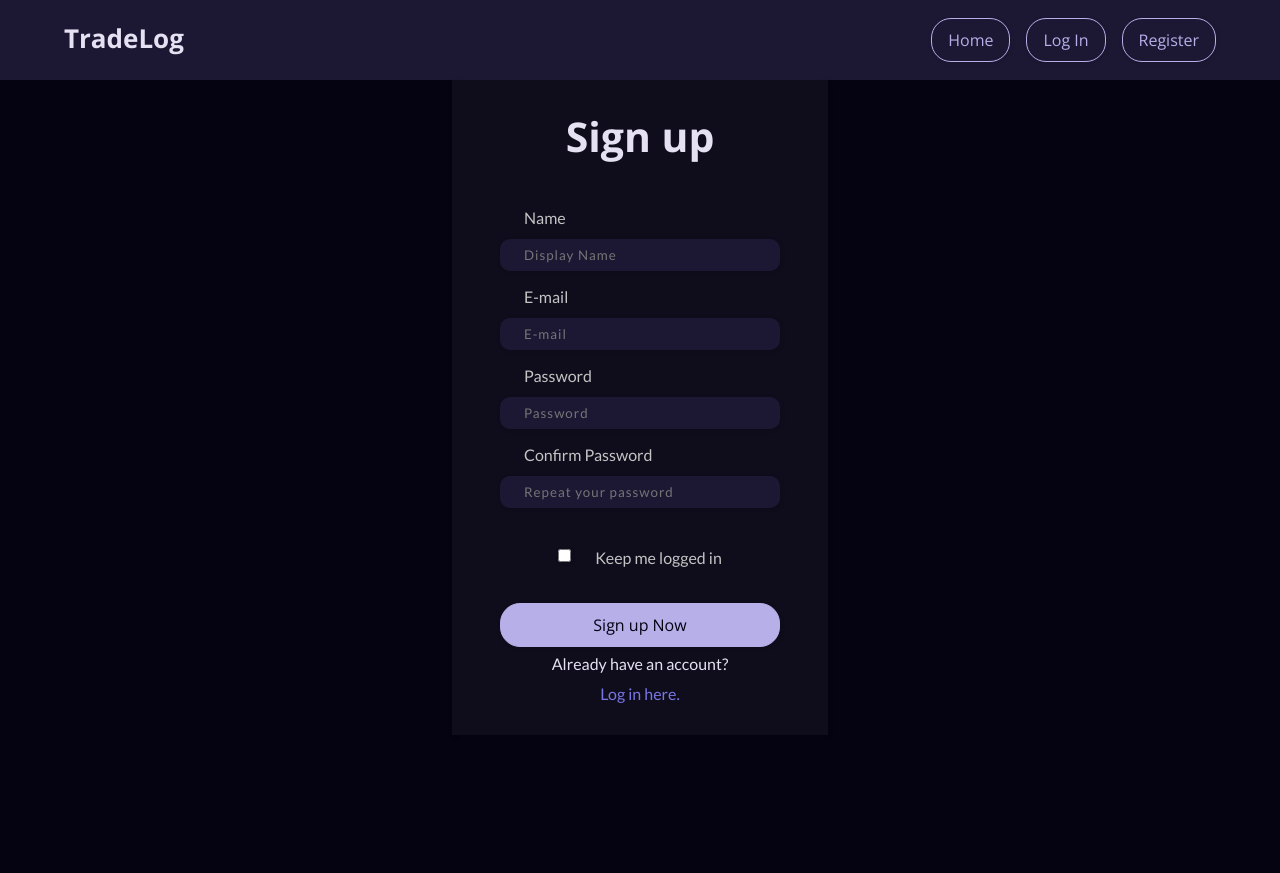
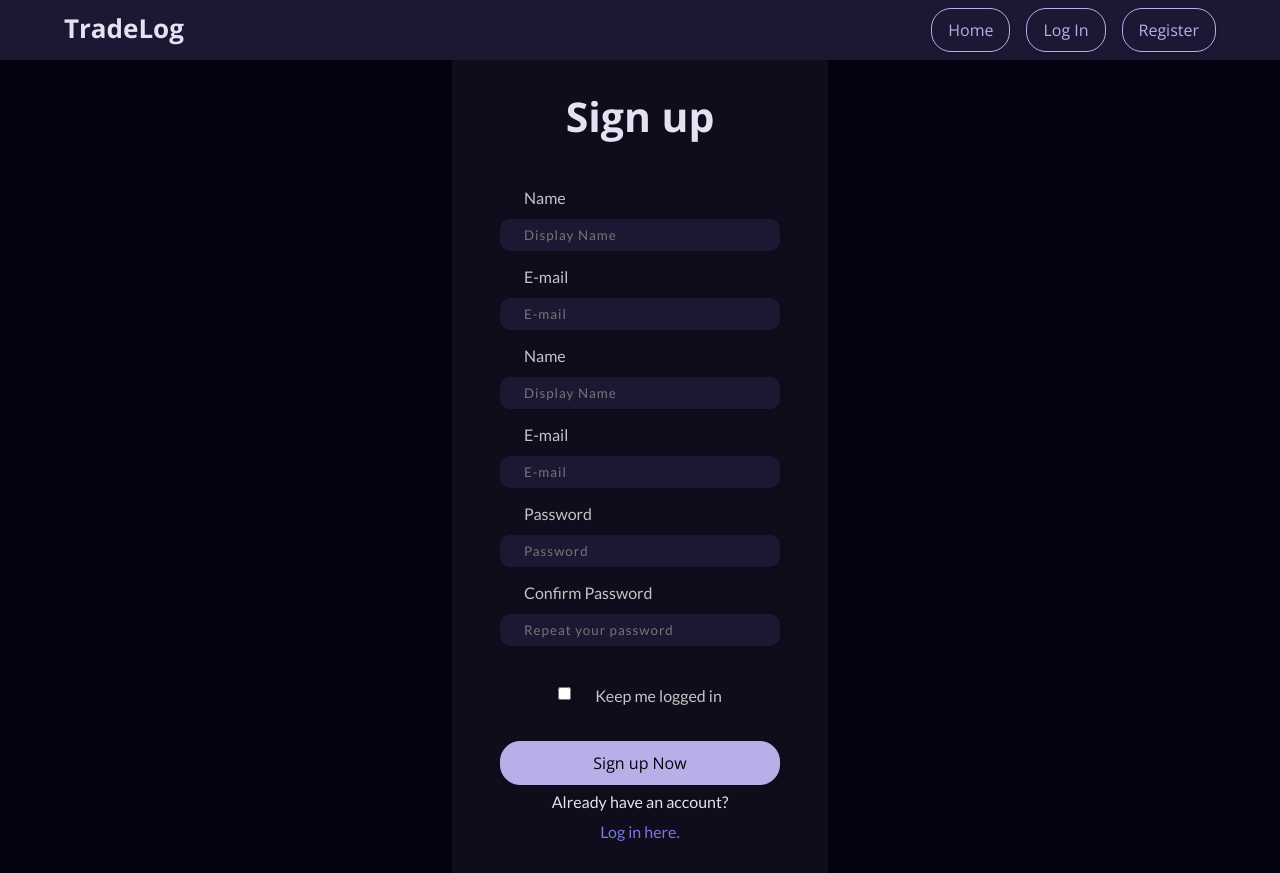
Before and after one commit to topsmart20/trading_frontend_reactjs, a React (Create React App) app: page /user/register in a window 1280 px wide. Before the commit the page ends 800 px from the top, so only its background shows below. Built offline with nearby package versions, Linux system fonts and the light colour scheme.

Commit message:
add error handling messages and input type to InputText component

```diff
--- a/src/Pages/Register/RegisterForm.jsx
+++ b/src/Pages/Register/RegisterForm.jsx
@@ -5,6 +5,7 @@ import { yupResolver } from '@hookform/resolvers/yup';
 import * as yup from 'yup';
 import ErrorMessage from '../Shared/ErrorMessage';
 import Button from '../Shared/ui/Button';
+import InputText from '../Shared/ui/formControl/InputText';
 
 const registerSchema = yup.object().shape({
   name: yup.string().required(),
@@ -30,6 +31,17 @@ const RegisterForm = ({ onSubmit }) => {
       <form className='form form--login' onSubmit={handleSubmit(onSubmit)}>
         <h1 className='form__title'>Sign up</h1>
         <div className='form__items'>
+          <InputText
+            name='name'
+            placeholder='Display Name'
+            label='Name'
+            register={register}
+          />
+          <InputText
+            name='email'
+            label="E-mail"
+            register={register}
+          />
           <div className='form-control'>
             <label className='form__label' htmlFor='name'>
               Name
--- a/src/Pages/Shared/ui/formControl/InputText.jsx
+++ b/src/Pages/Shared/ui/formControl/InputText.jsx
@@ -1,6 +1,7 @@
 import React, { useRef } from 'react';
+import ErrorMessage from '../../ErrorMessage';
 
-const InputText = ({ label, placeholder, name, register }) => {
+const InputText = ({ label, type = 'text', placeholder, name, register, errors }) => {
   const placeHolderText = placeholder ? placeholder : label;
   // const registerRef = useRef();
 
@@ -11,10 +12,12 @@ const InputText = ({ label, placeholder, name, register }) => {
       </label>
       <input
         className='form__input'
+        type={type}
         name={name}
         placeholder={placeHolderText}
         ref={register}
       />
+      {errors && errors.name && <ErrorMessage message={errors.name.message} />}
     </div>
   );
 };
```
Also changed, not shown: 1 other file (tests, documents, lock files or other folders).
